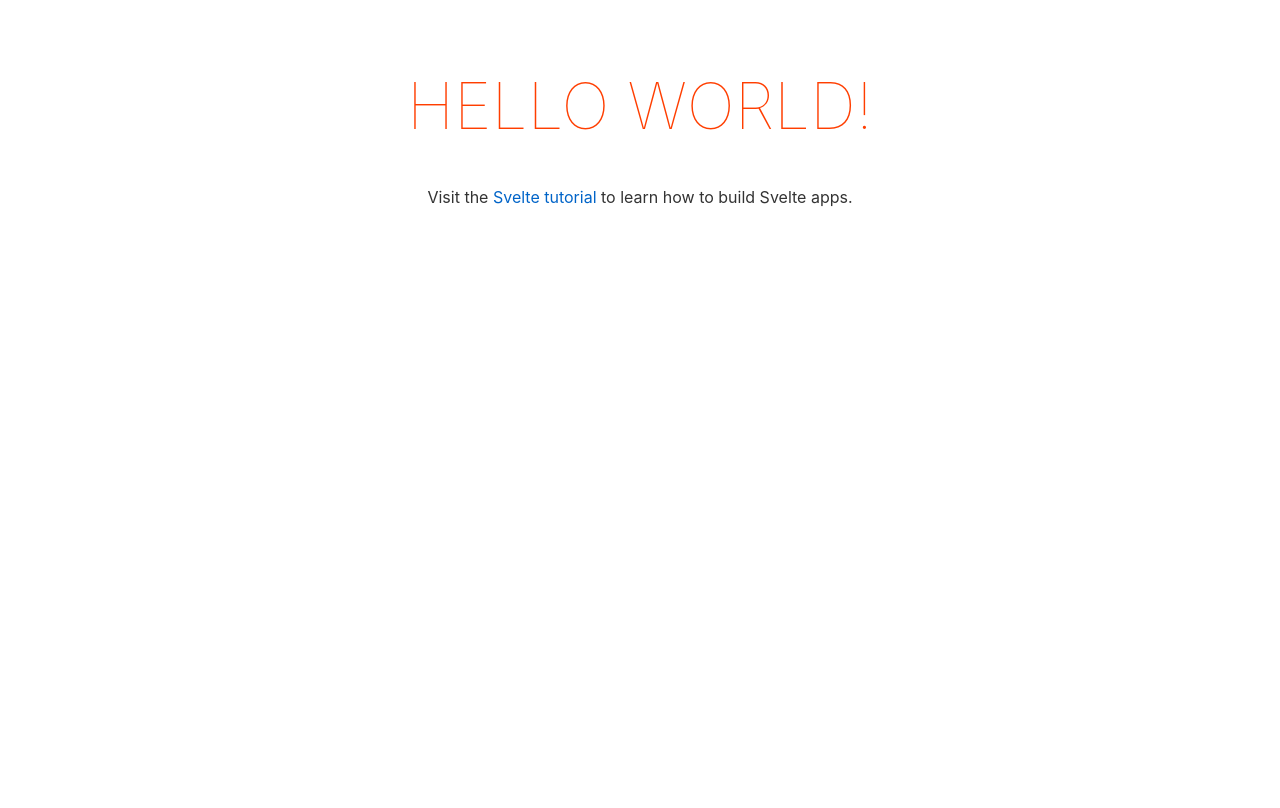
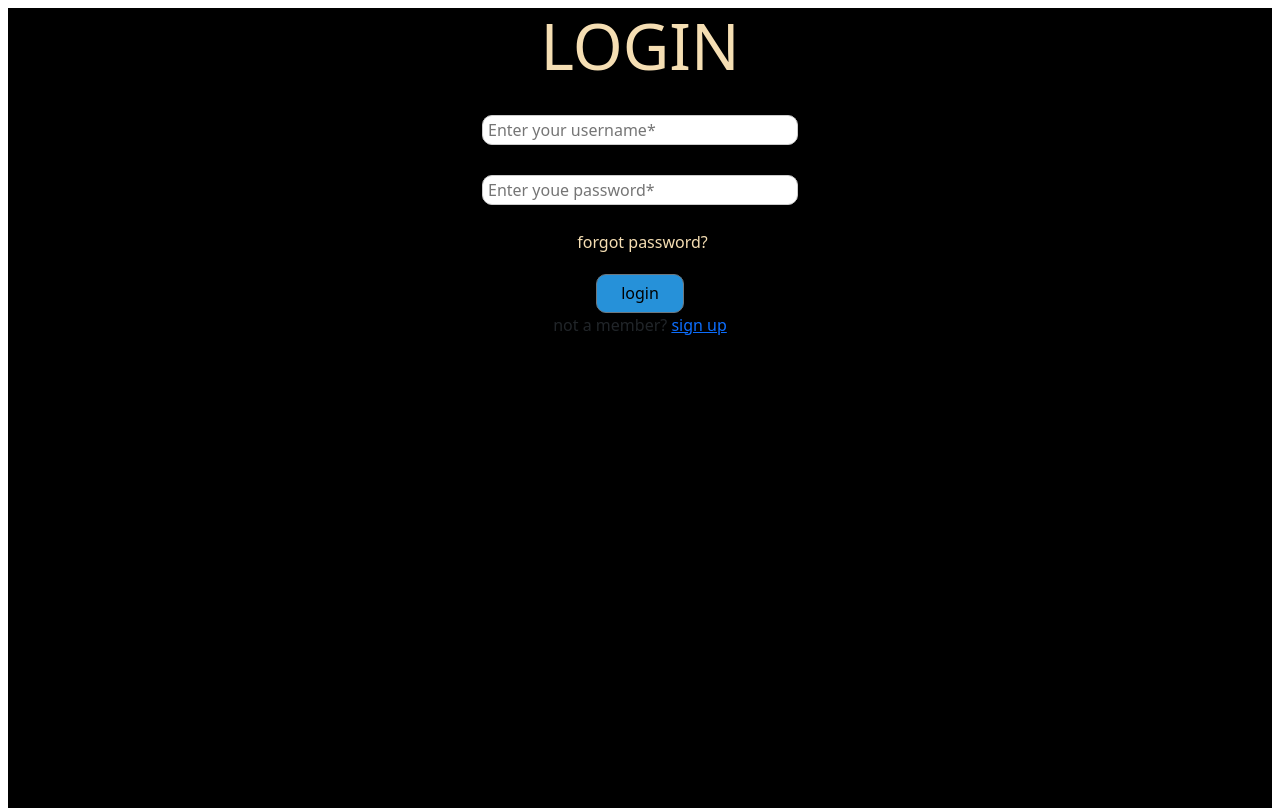
Before and after one commit to armanthepythonguy/Code-Phat-Gaya_1, a Svelte app in the folder Frontend/: page / in a window 1280 px wide. Built offline with nearby package versions, Linux system fonts and the light colour scheme.

Commit message:
Update App.svelte

```diff
--- a/Frontend/src/App.svelte
+++ b/Frontend/src/App.svelte
@@ -1,18 +1,42 @@
-<script>
-	export let name;
-</script>
+<script src="https://cdn.jsdelivr.net/npm/bootstrap@5.1.3/dist/js/bootstrap.bundle.min.js" integrity="sha384-ka7Sk0Gln4gmtz2MlQnikT1wXgYsOg+OMhuP+IlRH9sENBO0LRn5q+8nbTov4+1p" crossorigin="anonymous"></script>
+
+
 
 <main>
-	<h1>Hello {name}!</h1>
-	<p>Visit the <a href="https://svelte.dev/tutorial">Svelte tutorial</a> to learn how to build Svelte apps.</p>
+	<link href="https://cdn.jsdelivr.net/npm/bootstrap@5.1.3/dist/css/bootstrap.min.css" rel="stylesheet" integrity="sha384-1BmE4kWBq78iYhFldvKuhfTAU6auU8tT94WrHftjDbrCEXSU1oBoqyl2QvZ6jIW3" crossorigin="anonymous">
+
+	<div class="center">
+        <h1 class="heading">login</h1>
+        <form method="post">
+            <div class="text_field">
+                <input type="text" required placeholder="Enter your username*">
+                <label for=""></label>
+            </div>
+            <div class="text_field">
+                <input type="password" required placeholder="Enter youe password*">
+                <label for=""></label>
+            </div>
+            <div class="pass">forgot password?</div>
+            <input type="submit" value="login">
+            <div class="sign_uplink">
+                not a member? <a href="#">sign up</a>
+            </div>
+        </form>
+    </div>
+
 </main>
 
 <style>
+
 	main {
 		text-align: center;
-		padding: 1em;
+		/* padding: 1em; */
 		max-width: 240px;
-		margin: 0 auto;
+		margin: 0 ;
+        padding: 0 ;
+        background: black;
+        height: 100vh;
+        overflow: hidden;
 	}
 
 	h1 {
@@ -27,4 +51,57 @@
 			max-width: none;
 		}
 	}
+    .heading{
+        color: wheat;
+    }
+    .form{
+        padding: 0 40px;
+    }
+    .text_field{
+        position: relative;
+
+        margin: 30px 0;
+    }
+    .text_field input{
+        width: 25%;
+        padding: 0 5px;
+        height: 30px;
+        border-radius: 10px;
+    }
+    .text_field label{
+        position: absolute;
+        top: 50%;
+        /* left: 5px; */
+        color: #413d3d;
+    }
+    input[type="submit"]{
+        width: 7%;
+        /* height: 30px; */
+        border: 1px solid #6d777e;
+        background: #2691d9;
+        border-radius: 10px;
+        cursor: pointer;
+
+    }
+    .signup_link{
+        margin: 30px 0;
+        text-align: center;
+        font-size: 16px;
+        color: #a6a6a6;
+}
+.signup_link a{
+  color: #2691d9;
+  text-decoration: none;
+}
+.signup_link a:hover{
+  text-decoration: underline;
+}
+.pass{
+  margin: -5px 0 20px 5px;
+  color: wheat;
+  cursor: pointer;
+}
+.pass:hover{
+  text-decoration: underline;
+}
 </style>
```
